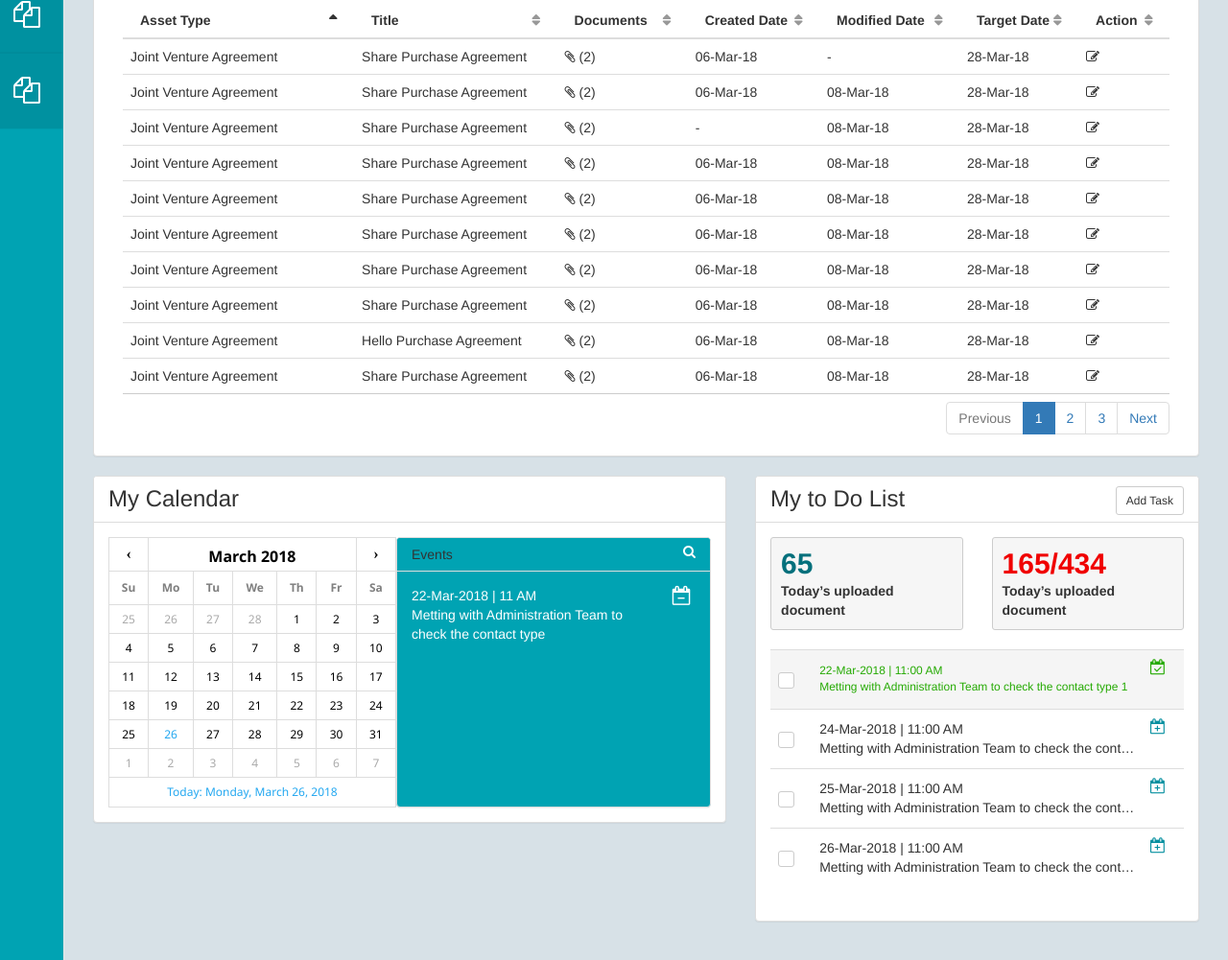
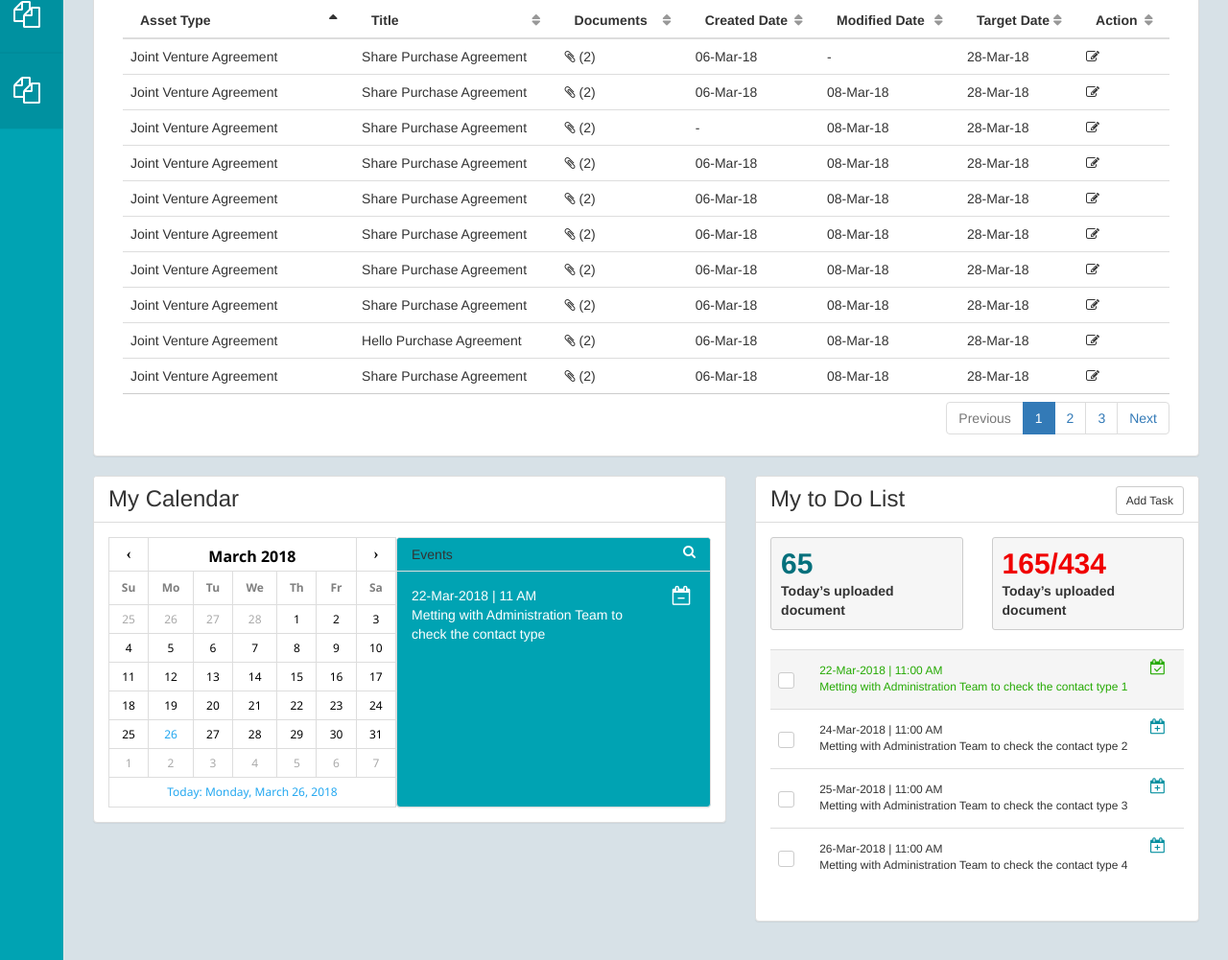
Before and after one commit to sushilkundu143/admin-dashboard, a website with bundled scripts: page index.html in a window 1280 px wide. Shown: the part 647-1648 px from the top of the page at 96% size. Built offline with nearby package versions, Linux system fonts and the light colour scheme.

Commit message:
add udpate

```diff
--- a/index.html
+++ b/index.html
@@ -1494,7 +1494,7 @@
                                                             <label for="checkbox2"></label>
                                                         </div>
                                                     </td>
-                                                    <td class="event-desc">
+                                                    <td class="event-desc todo_font">
                                                         <span class="date-data">24-Mar-2018 | 11:00 AM</span>
                                                         <br>
                                                         <span class="date-content">Metting with Administration Team to check the contact type 2 </span>
@@ -1510,7 +1510,7 @@
                                                             <label for="checkbox3"></label>
                                                         </div>
                                                     </td>
-                                                    <td class="event-desc">
+                                                    <td class="event-desc todo_font">
                                                         <span class="date-data">25-Mar-2018 | 11:00 AM</span>
                                                         <br>
                                                         <span class="date-content">Metting with Administration Team to check the contact type 3</span>
@@ -1526,7 +1526,7 @@
                                                             <label for="checkbox4"></label>
                                                         </div>
                                                     </td>
-                                                    <td class="event-desc">
+                                                    <td class="event-desc todo_font">
                                                         <span class="date-data">26-Mar-2018 | 11:00 AM</span>
                                                         <br>
                                                         <span class="date-content">Metting with Administration Team to check the contact type 4</span>
```
